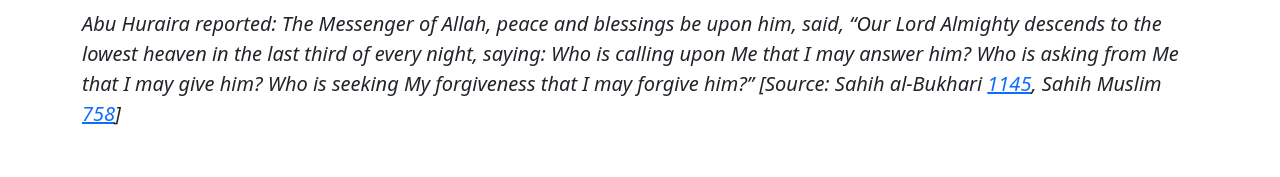
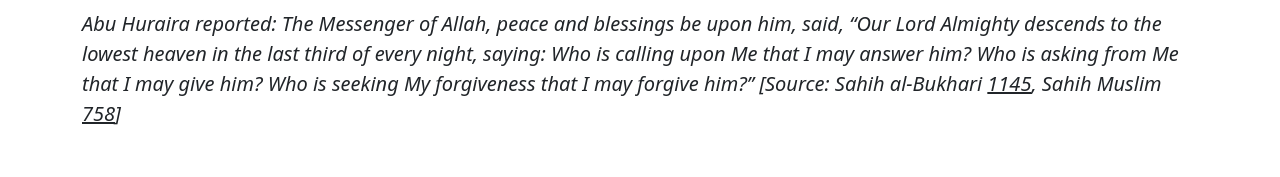
Before and after one commit to fawazahmed0/last-third-night-calculator, a website built with Parcel: page code/index.html in a window 1280 px wide. Shown: the part 331-508 px from the top of the page. Built offline with nearby package versions, Linux system fonts and the light colour scheme.

Commit message:
use dark link

```diff
--- a/code/index.html
+++ b/code/index.html
@@ -88,7 +88,7 @@
                 may
                 answer him? Who is asking from Me that I may give him? Who is seeking My forgiveness that I may forgive
                 him?”
-                [Source: Sahih al-Bukhari <a href="https://fawazahmed0.github.io/hadiths/books/bukhari/1145#english"  target="_blank" rel="noopener noreferrer">1145</a>, Sahih Muslim <a href="https://fawazahmed0.github.io/hadiths/books/muslim/1772#english"  target="_blank" rel="noopener noreferrer">758</a>]
+                [Source: Sahih al-Bukhari <a href="https://fawazahmed0.github.io/hadiths/books/bukhari/1145#english" class="link-dark" target="_blank" rel="noopener noreferrer">1145</a>, Sahih Muslim <a href="https://fawazahmed0.github.io/hadiths/books/muslim/1772#english" class="link-dark" target="_blank" rel="noopener noreferrer">758</a>]
             </p>
 
         </div>
```
